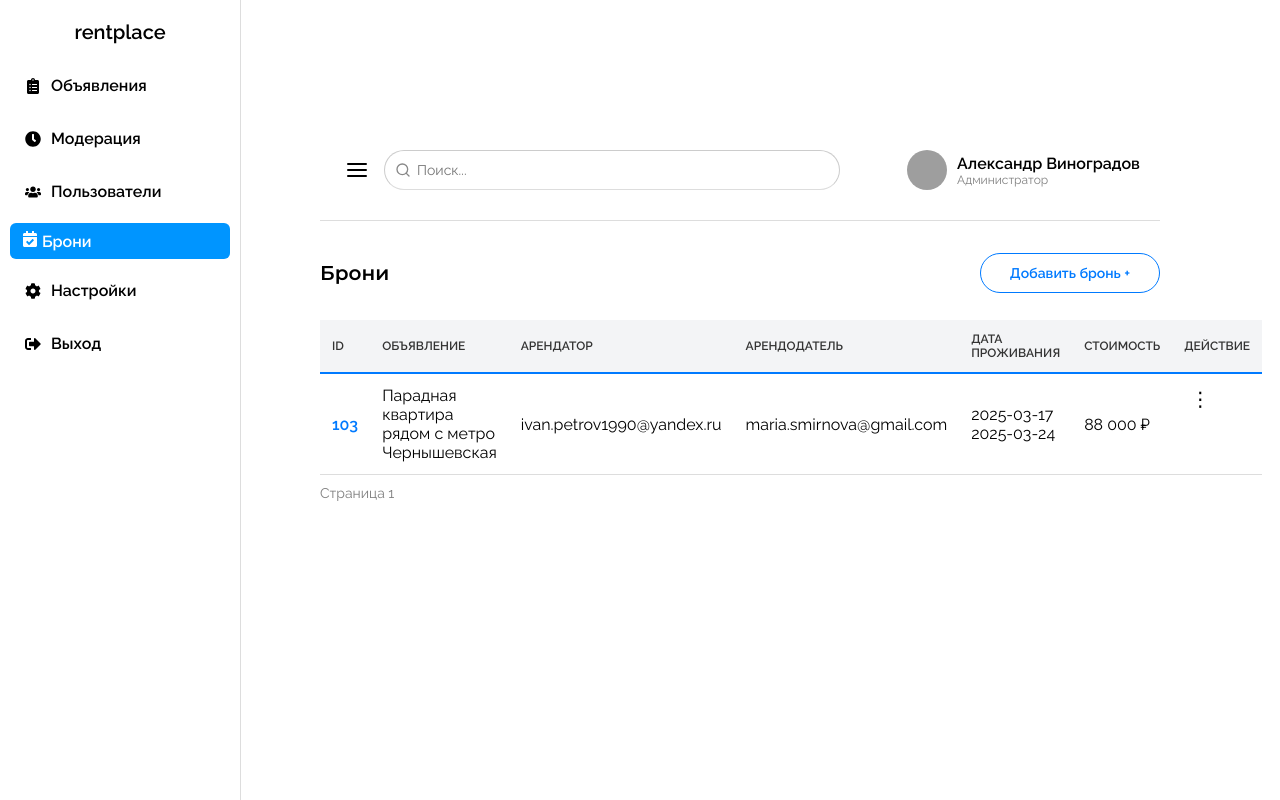
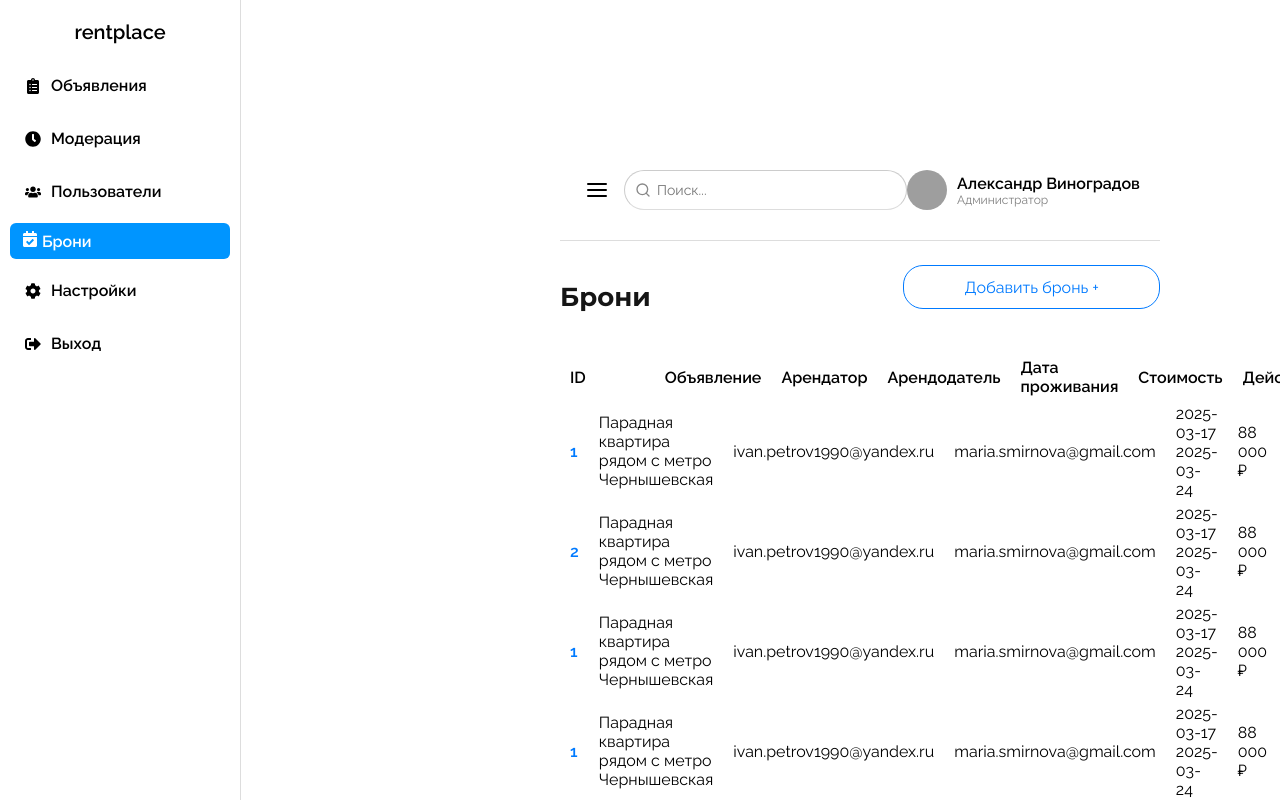
Before and after one commit to TP-RENTPLACE/Frontend, a React (Create React App) app in the folder RentFrontendAdmin/: page /bookings in a window 1280 px wide. Shown: the top 800 px of the page. Built offline with nearby package versions, Linux system fonts and the light colour scheme; sample sign-in values are in the browser's storage; grey boxes are pictures that could not be loaded.

Commit message:
changed: bookinglist new styles

```diff
--- a/RentFrontendAdmin/src/components/BookingsTable.js
+++ b/RentFrontendAdmin/src/components/BookingsTable.js
@@ -5,7 +5,52 @@ import Header from "./Header";
 
 const bookingsData = [
   {
-    id: 103,
+    id: 1,
+    listing: "Парадная квартира рядом с метро Чернышевская",
+    tenant: "ivan.petrov1990@yandex.ru",
+    landlord: "maria.smirnova@gmail.com",
+    checkIn: "2025-03-17",
+    checkOut: "2025-03-24",
+    price: "88 000 ₽",
+  },
+  {
+    id: 2,
+    listing: "Парадная квартира рядом с метро Чернышевская",
+    tenant: "ivan.petrov1990@yandex.ru",
+    landlord: "maria.smirnova@gmail.com",
+    checkIn: "2025-03-17",
+    checkOut: "2025-03-24",
+    price: "88 000 ₽",
+  },
+  {
+    id: 1,
+    listing: "Парадная квартира рядом с метро Чернышевская",
+    tenant: "ivan.petrov1990@yandex.ru",
+    landlord: "maria.smirnova@gmail.com",
+    checkIn: "2025-03-17",
+    checkOut: "2025-03-24",
+    price: "88 000 ₽",
+  },
+  {
+    id: 1,
+    listing: "Парадная квартира рядом с метро Чернышевская",
+    tenant: "ivan.petrov1990@yandex.ru",
+    landlord: "maria.smirnova@gmail.com",
+    checkIn: "2025-03-17",
+    checkOut: "2025-03-24",
+    price: "88 000 ₽",
+  },
+  {
+    id: 1,
+    listing: "Парадная квартира рядом с метро Чернышевская",
+    tenant: "ivan.petrov1990@yandex.ru",
+    landlord: "maria.smirnova@gmail.com",
+    checkIn: "2025-03-17",
+    checkOut: "2025-03-24",
+    price: "88 000 ₽",
+  },
+  {
+    id: 1,
     listing: "Парадная квартира рядом с метро Чернышевская",
     tenant: "ivan.petrov1990@yandex.ru",
     landlord: "maria.smirnova@gmail.com",
--- a/RentFrontendAdmin/src/styles/bookings.css
+++ b/RentFrontendAdmin/src/styles/bookings.css
@@ -1,30 +1,46 @@
 .bookings-container {
-    font-family: "Raleway", sans-serif;
+  position: relative;
+  top: 20px;
+  width: calc(100% - 240px);
+  max-width: 100%;
+  margin-left: 240px;
   padding: 20px;
-    background-color: #fff;
-    border-radius: 10px;
+  font-family: Montserrat, sans-serif;
+  box-sizing: border-box;
+  margin-top: 0;
 }
 
 .bookings-header {
   display: flex;
   justify-content: space-between;
   align-items: center;
-    margin-bottom: 15px;
+  margin-bottom: 20px;
+  width: 100%;
+}
+
+h2 {
+  font-size: 26px;
+  font-weight: 700;
+  color: #151515;
 }
 
 .add-booking-btn {
   display: flex;
+  height: 44px;
+  padding: 14px 60px;
+  justify-content: center;
   align-items: center;
-    justify-content: center;
-    width: 180px;
-    height: 40px;
+  gap: 2px;
+  flex-shrink: 0;
   border-radius: 20px;
   border: 1px solid #007AFF;
-    background: white;
+  background: none;
   color: #007AFF;
-    font-size: 14px;
-    font-weight: bold;
+  font-size: 16px;
   cursor: pointer;
+  transition: 0.3s;
+  margin-left: auto;
+  margin-bottom: 20px;
 }
 
 .add-booking-btn:hover {
@@ -37,110 +53,95 @@
   border-collapse: collapse;
 }
 
-  .bookings-table th,
-  .bookings-table td {
-    padding: 12px;
-    text-align: left;
-  }
-
 .bookings-table thead {
-    background-color: #f3f4f6;
-    border-bottom: 2px solid #007AFF;
+  display: flex;
+  width: 100%;
+  height: 48px;
+  align-items: center;
 }
 
 .bookings-table th {
+  flex: 1;
+  padding: 10px;
+  text-align: left;
   font-weight: bold;
-    text-transform: uppercase;
-    font-size: 12px;
-    color: #333;
 }
 
-  .bookings-table tbody tr {
-    border-bottom: 1px solid #ddd;
+.bookings-table tbody {
+  display: flex;
+  flex-direction: column;
+  width: 100%;
 }
 
-  .bookings-table tbody tr:hover {
-    background-color: #f9f9f9;
+.bookings-table tr {
+  display: flex;
+  width: 100%;
+  height: 100px;
+  align-items: center;
+}
+
+.bookings-table td {
+  flex: 1;
+  padding: 10px;
 }
 
 .id-column {
+  font-weight: bold;
   color: #007AFF;
-    font-weight: bold;
-    cursor: pointer;
 }
 
-  .id-column:hover {
-    text-decoration: underline;
+.dropdown {
+  position: relative;
 }
 
 .action-btn {
+  background: none;
   border: none;
-    background: none;
   font-size: 20px;
   cursor: pointer;
 }
 
-  .pagination {
-    margin-top: 10px;
-    font-size: 14px;
-    color: gray;
-    text-align: left;
-  }
-  .action-btn {
-    cursor: pointer;
-  }
-
-  .action-menu {
+.dropdown-content {
   position: absolute;
-    background-color: white;
-    border: 1px solid #ddd;
-    box-shadow: 0 4px 8px rgba(0, 0, 0, 0.1);
-    z-index: 10;
-    padding: 5px;
-    margin-top: 5px;
+  right: 0;
+  background: white;
+  box-shadow: 0 4px 6px rgba(0, 0, 0, 0.05);
+  border-radius: 5px;
+  overflow: hidden;
 }
 
 .action-item {
   display: block;
-    padding: 8px;
   width: 100%;
+  padding: 10px;
   text-align: left;
+  border: none;
+  background: none;
   cursor: pointer;
 }
 
 .action-item:hover {
-    background-color: #f0f0f0;
+  background-color: #f5f5f5;
 }
 
-  .dropdown {
-    position: relative;
-    display: inline-block;
+.pagination {
+  margin-top: 20px;
+  text-align: center;
+  font-size: 14px;
+  color: #666;
 }
 
-  .dropdown-content {
-    position: absolute;
-    top: 100%;
-    right: 0; /* Меню откроется справа */
-    background-color: white;
-    border: 1px solid #ddd;
-    box-shadow: 0 4px 8px rgba(0, 0, 0, 0.1);
-    z-index: 10;
-    padding: 5px;
-    min-width: 120px;
-    border-radius: 6px;
+/* Адаптивность */
+@media (max-width: 1024px) {
+  .bookings-container {
+    width: calc(100% - 220px);
+    margin-left: 220px;
+  }
 }
 
-  .action-item {
-    display: block;
-    padding: 8px;
+@media (max-width: 768px) {
+  .bookings-container {
     width: 100%;
-    text-align: left;
-    cursor: pointer;
-    background: none;
-    border: none;
-    font-size: 14px;
+    margin-left: 0;
   }
-
-  .action-item:hover {
-    background-color: #f0f0f0;
 }
```
Lines whose indentation alone changed are shown as unchanged.
